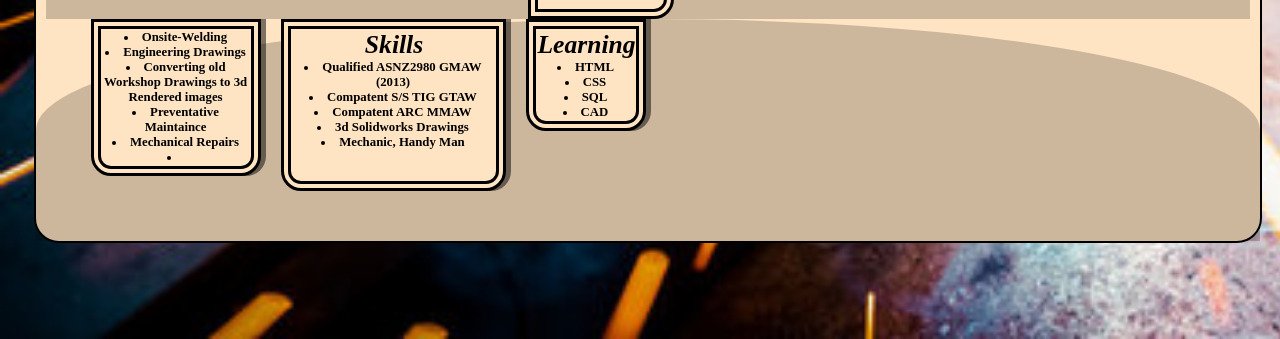
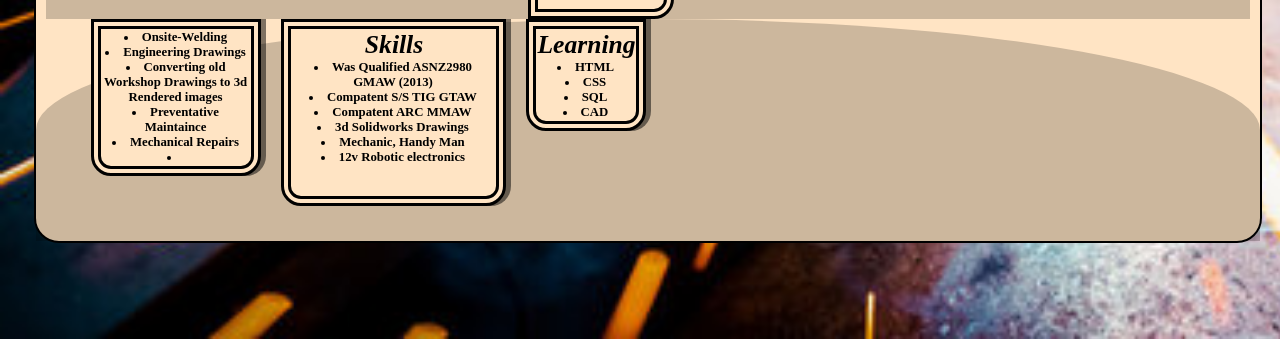
Before and after one commit to MacaWelds/macawelds.github.io, a plain HTML site: page frontpage.html in a window 1280 px wide. Shown: the part 873-1212 px from the top of the page. Drawn offline with Linux system fonts and the light colour scheme.

Commit message:
Update frontpage.html

```diff
--- a/frontpage.html
+++ b/frontpage.html
@@ -80,11 +80,12 @@
                 <div class="columnsinfo">
                     <div class="skills">
                         <h6>Skills </h6>
-                        <li>Qualified ASNZ2980 GMAW (2013)</li>
+                        <li>Was Qualified ASNZ2980 GMAW (2013)</li>
                         <li>Compatent S/S TIG GTAW </li>
                         <li>Compatent ARC MMAW </li>
                         <li>3d Solidworks Drawings</li>
                         <li>Mechanic, Handy Man</li>
+                        <li>12v Robotic electronics</li>
                         <br>
                         <br>
                     </div>
```
